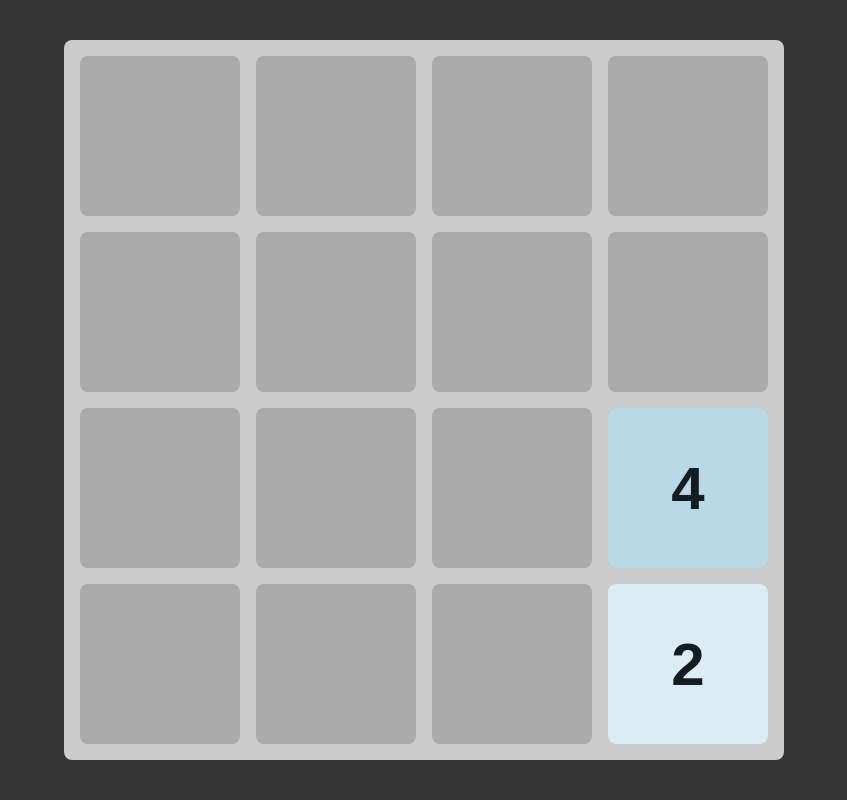
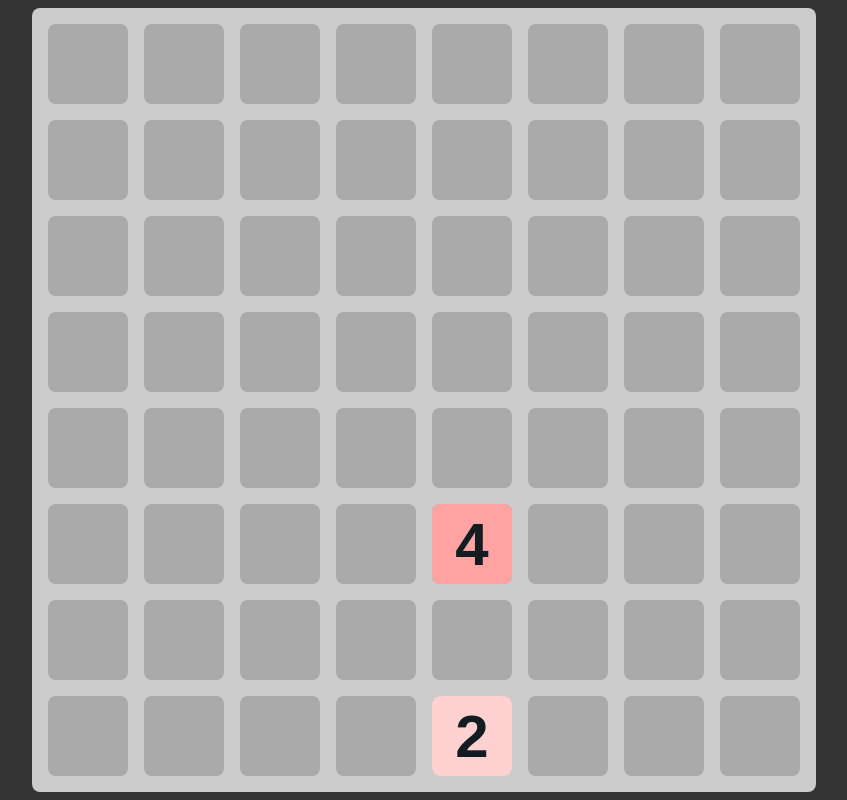
Before and after one commit to P-333/2048, a plain HTML site: page index.html in a window 1280 px wide. Shown: the whole page, without its empty margins (216-1063 px from the left). Drawn offline with Linux system fonts and the light colour scheme.

Commit message:
:sparkles: 4096

```diff
--- a/assets/css/styles.css
+++ b/assets/css/styles.css
@@ -41,7 +41,7 @@ body {
   top: calc(var(--y) * (var(--cell-size) + var(--cell-gap)) + var(--cell-gap));
   left: calc(var(--x) * (var(--cell-size) + var(--cell-gap)) + var(--cell-gap));
   font-weight: bold;
-  background-color: hsl(200, 50%, var(--background-lightness));
+  background-color: hsl(360, 100%, var(--background-lightness));
   color: hsl(200, 25%, var(--text-lightness));
   animation: show 200ms ease-in-out;
   transition: 100ms ease-in-out;
--- a/assets/js/Grid.js
+++ b/assets/js/Grid.js
@@ -1,5 +1,5 @@
-const GRID_SIZE = 4
-const CELL_SIZE = 20
+const GRID_SIZE = 8
+const CELL_SIZE = 10
 const CELL_GAP = 2
 
 export default class Grid {
--- a/index.html
+++ b/index.html
@@ -4,7 +4,7 @@
     <meta charset="UTF-8" />
     <meta http-equiv="X-UA-Compatible" content="IE=edge" />
     <meta name="viewport" content="width=device-width, initial-scale=1.0" />
-    <title>2048</title>
+    <title>4096</title>
     <link rel="stylesheet" href="/assets/css/styles.css" />
     <script src="/assets/js/script.js" type="module"></script>
   </head>
```
